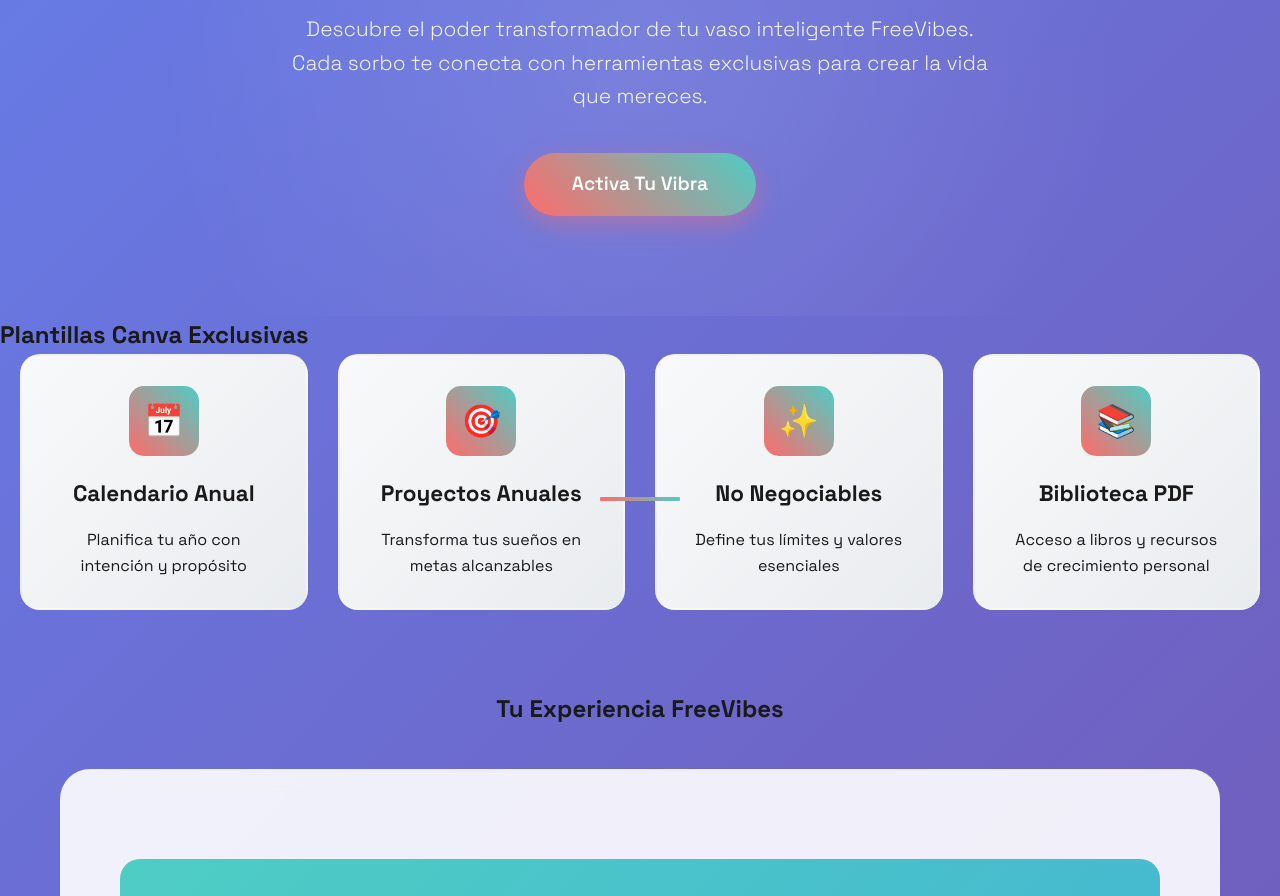
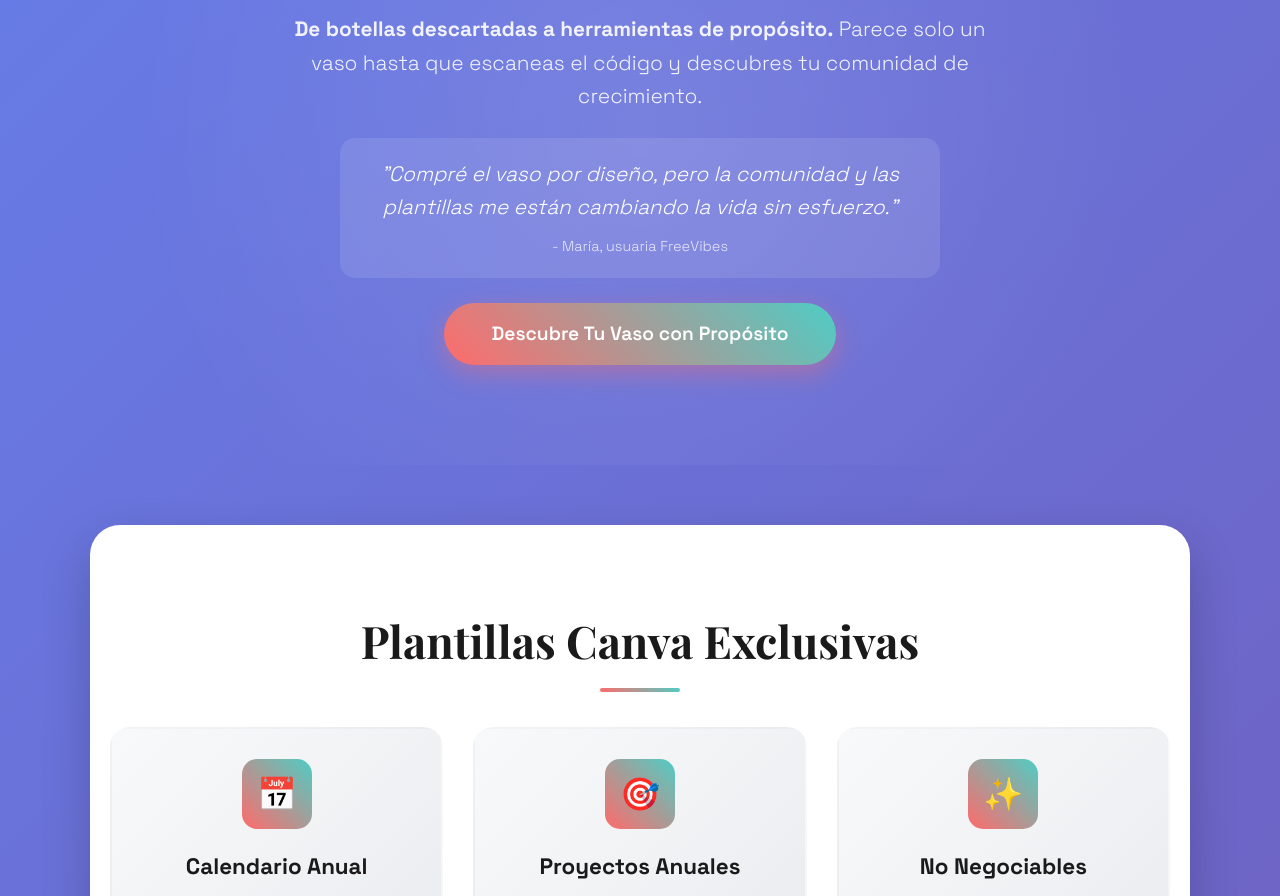
Before and after one commit to apachetrade12/freevibes-web, a plain HTML site: page index.html in a window 1280 px wide. Shown: the part 314-1210 px from the top of the page. Drawn offline with nearby package versions, Linux system fonts and the light colour scheme.

Commit message:
Update index.html

```diff
--- a/index.html
+++ b/index.html
@@ -74,7 +74,7 @@
             transform: translateY(-2px);
         }
 
-        /* Hero Section */
+        /* Hero Section ACTUALIZADA */
         .hero {
             padding: 100px 0;
             text-align: center;
@@ -107,7 +107,7 @@
         .hero p {
             font-size: 1.3rem;
             max-width: 700px;
-            margin: 0 auto 40px;
+            margin: 0 auto 20px;
             color: rgba(255, 255, 255, 0.9);
             font-weight: 300;
         }
@@ -131,20 +131,17 @@
             transform: translateY(-4px);
             box-shadow: 0 12px 30px rgba(255, 107, 107, 0.6);
         }
-       <section class="hero">
-    <div class="container">
-        <h1>El Primer Vaso Que Te Ayuda a Crecer</h1>
-        <p><strong>De botellas descartadas a herramientas de propósito.</strong>
-        Parece solo un vaso hasta que escaneas el código y descubres tu comunidad de crecimiento.</p>
 
-        <div style="background: rgba(255,255,255,0.1); padding: 20px; border-radius: 15px; margin: 25px auto; max-width: 600px;">
-            <p style="font-style: italic; color: white; margin: 0;">"Compré el vaso por diseño, pero la comunidad y las plantillas me están cambiando la vida sin esfuerzo."</p>
-            <p style="color: rgba(255,255,255,0.8); font-size: 0.9rem; margin: 10px 0 0 0;">- María, usuaria FreeVibes</p>
-        </div>
+        /* Templates Section */
+        .templates {
+            background: white;
+            padding: 80px 0;
+            border-radius: 30px;
+            margin: 60px auto;
+            max-width: 1100px;
+            box-shadow: 0 20px 50px rgba(0,0,0,0.2);
+        }
 
-        <a href="#register" class="cta-button">Descubre Tu Vaso con Propósito</a>
-    </div>
-</section>
         .section-title {
             font-family: 'Playfair Display', serif;
             font-size: 2.8rem;
@@ -359,12 +356,19 @@
         </div>
     </header>
 
-    <!-- Hero Section -->
+    <!-- Hero Section ACTUALIZADA -->
     <section class="hero">
         <div class="container">
-            <h1>Tu Vaso, Tu Vibra</h1>
-            <p>Descubre el poder transformador de tu vaso inteligente FreeVibes. Cada sorbo te conecta con herramientas exclusivas para crear la vida que mereces.</p>
-            <a href="#register" class="cta-button">Activa Tu Vibra</a>
+            <h1>El Primer Vaso Que Te Ayuda a Crecer</h1>
+            <p><strong>De botellas descartadas a herramientas de propósito.</strong>
+            Parece solo un vaso hasta que escaneas el código y descubres tu comunidad de crecimiento.</p>
+
+            <div style="background: rgba(255,255,255,0.1); padding: 20px; border-radius: 15px; margin: 25px auto; max-width: 600px;">
+                <p style="font-style: italic; color: white; margin: 0;">"Compré el vaso por diseño, pero la comunidad y las plantillas me están cambiando la vida sin esfuerzo."</p>
+                <p style="color: rgba(255,255,255,0.8); font-size: 0.9rem; margin: 10px 0 0 0;">- María, usuaria FreeVibes</p>
+            </div>
+
+            <a href="#register" class="cta-button">Descubre Tu Vaso con Propósito</a>
         </div>
     </section>
 
```
